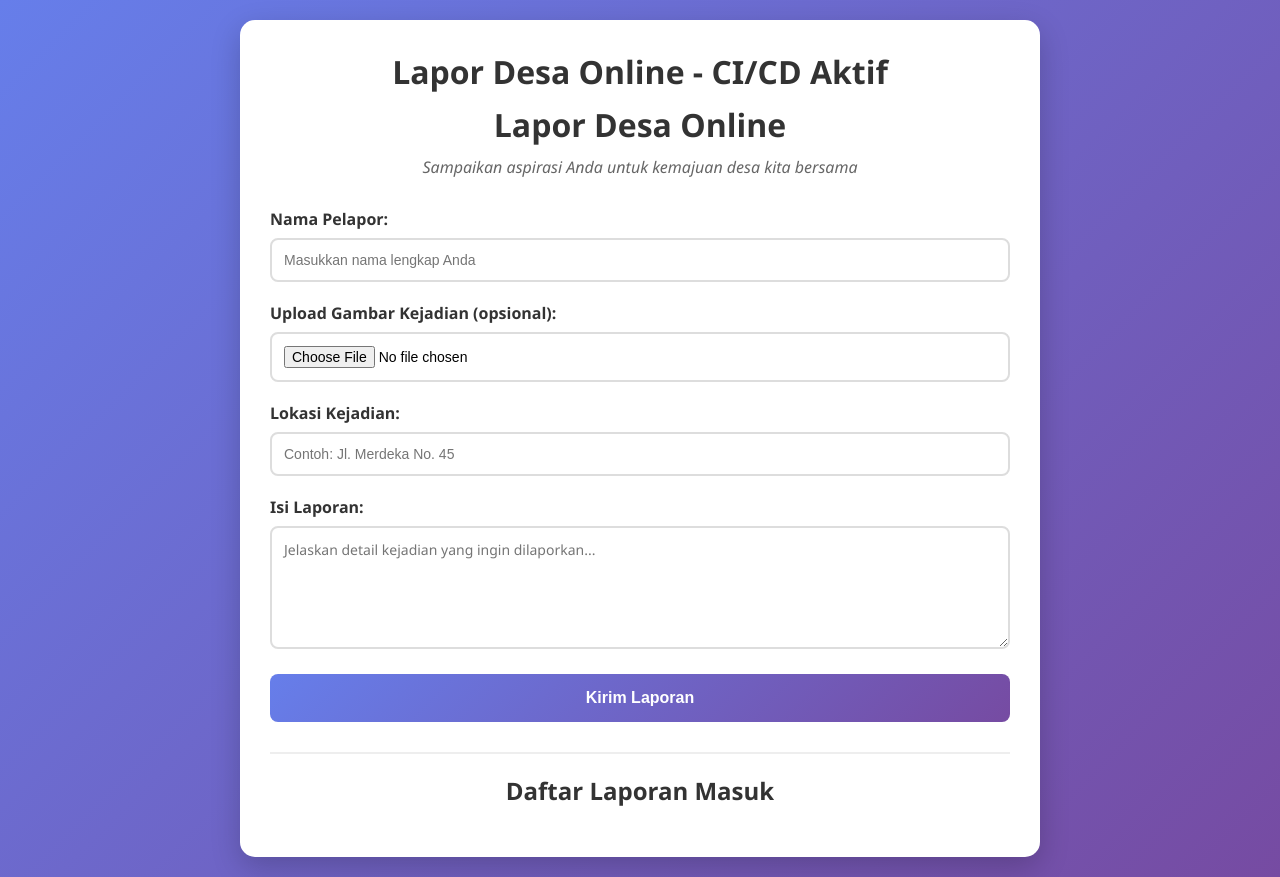
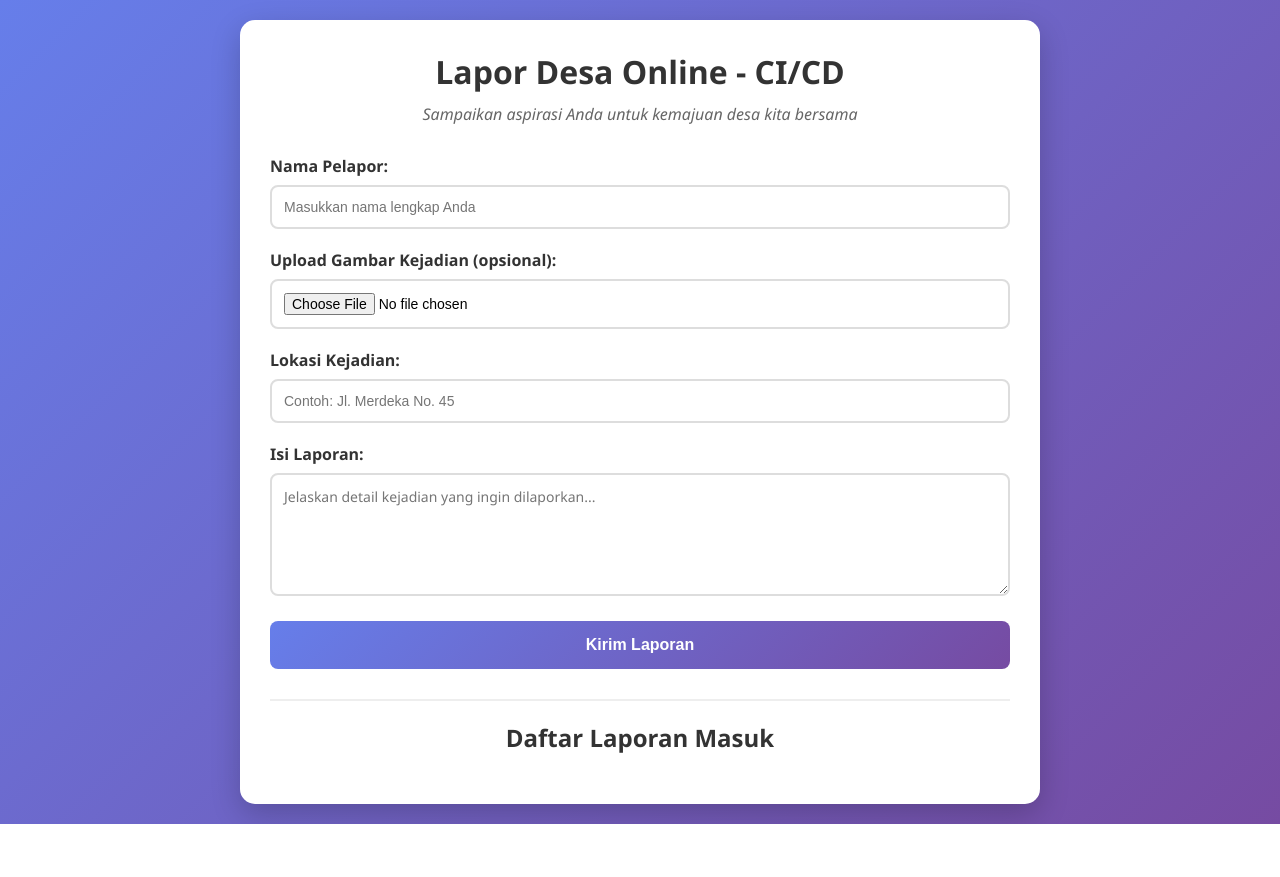
Before and after one commit to wahyuNurahmadinuh/LaporPakDes, a website: page public/index.html in a window 1280 px wide. After the commit the page ends 824 px from the top, so only its background shows below. Drawn offline with Linux system fonts and the light colour scheme; no server answers.

Commit message:
update UI

```diff
--- a/public/index.html
+++ b/public/index.html
@@ -8,8 +8,7 @@
 </head>
 <body>
   <div class="container">
-    <h1>Lapor Desa Online - CI/CD Aktif</h1>
-    <h1>Lapor Desa Online</h1>
+    <h1>Lapor Desa Online - CI/CD</h1>
     <p class="subtitle">Sampaikan aspirasi Anda untuk kemajuan desa kita bersama</p>
 
     <form id="lapor-form">
```
